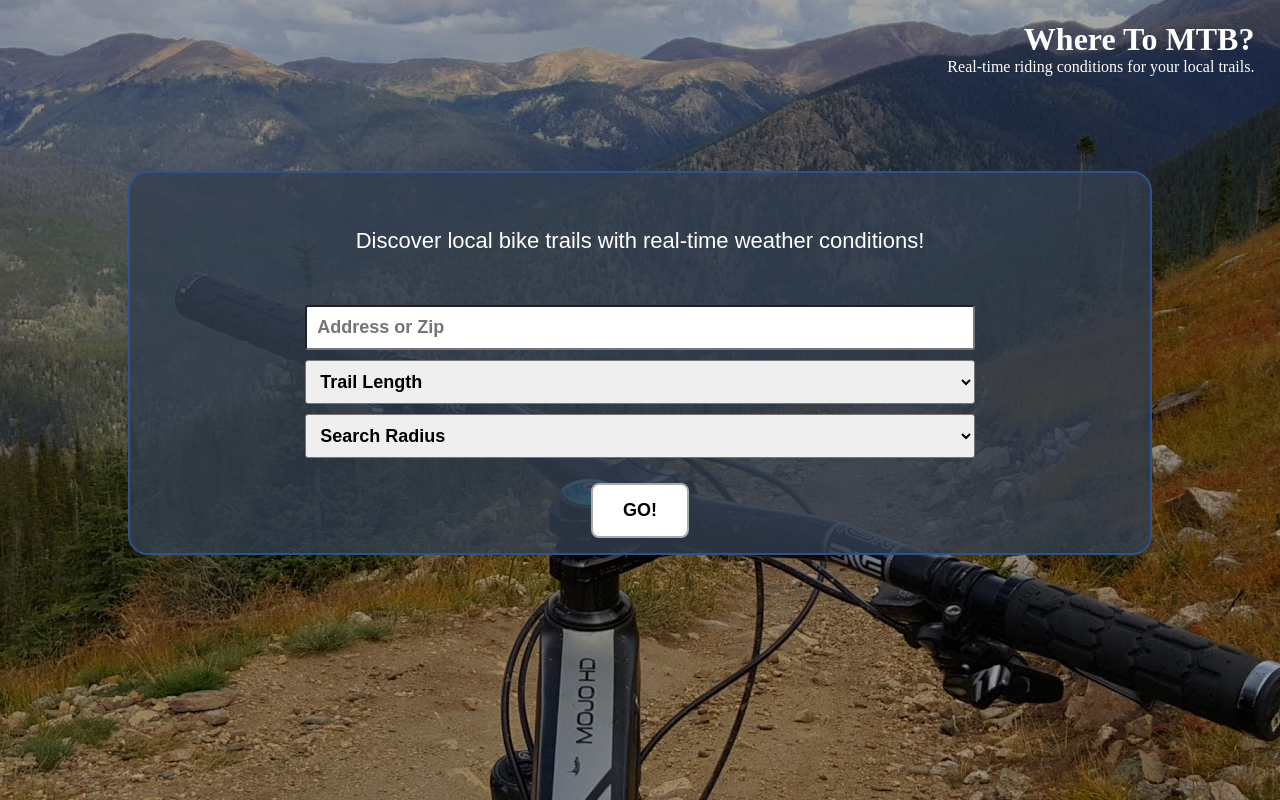
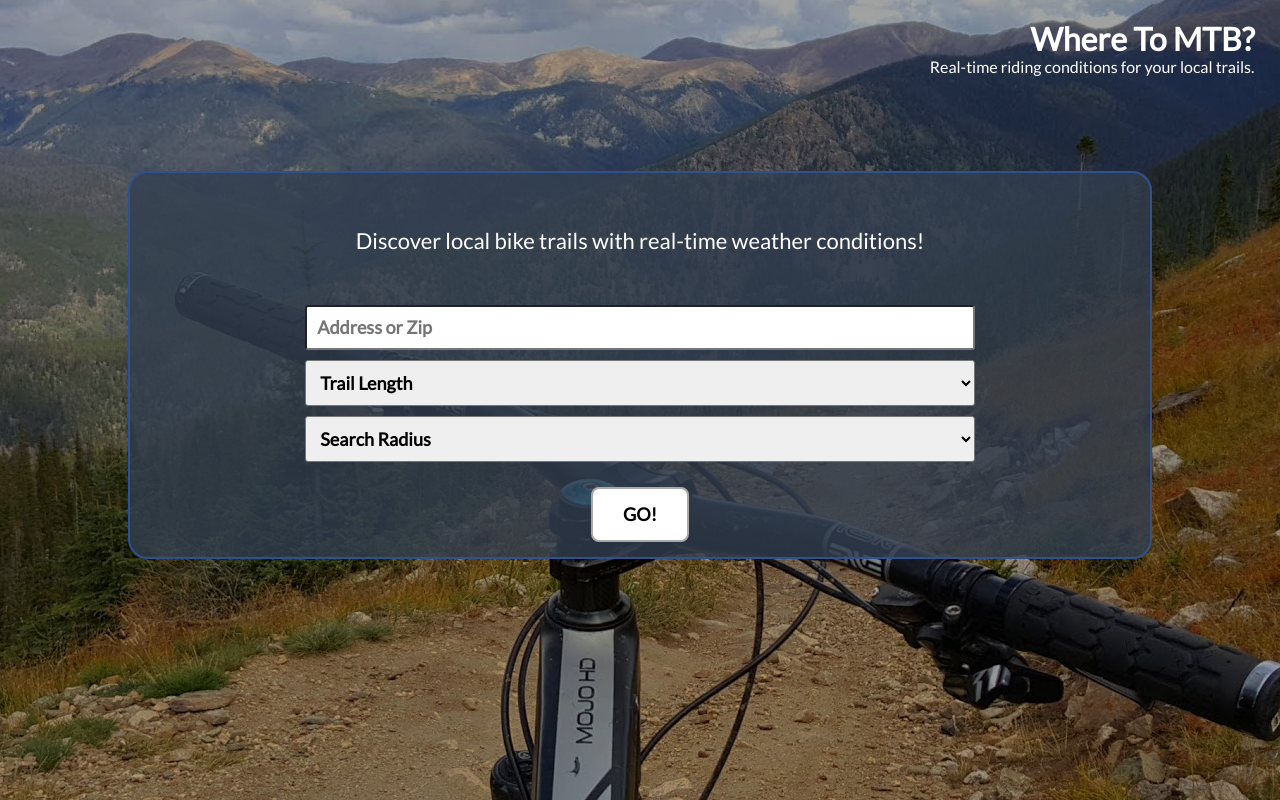
Before and after one commit to pocketcalculator/wheretomtb, a plain HTML site: page index.html in a window 1280 px wide. Drawn offline with nearby package versions, Linux system fonts and the light colour scheme; some packages are replaced by stand-ins of ours.

Commit message:
switching to Lato Google Font

```diff
--- a/index.html
+++ b/index.html
@@ -7,7 +7,7 @@
     <meta name="author" content="Paul Sczurek">
     <title>Where To MTB?</title>
     <meta name="viewport" content="width=device-width">
-    <link href="https://fonts.googleapis.com/css?family=Ubuntu" rel="stylesheet">
+    <link href="https://fonts.googleapis.com/css?family=Lato" rel="stylesheet">
     <link href="https://cdnjs.cloudflare.com/ajax/libs/normalize/4.1.1/normalize.css" rel="stylesheet">
     <link href="style.css" rel="stylesheet" type="text/css" />
   </head>
--- a/style.css
+++ b/style.css
@@ -1,3 +1,12 @@
+main {
+  width: 100%;
+  height: 90%;
+}
+
+main * {
+  font-family: 'Lato', sans-serif;
+}
+
 body {
     margin: 0;
     padding: 0;
@@ -6,15 +15,6 @@ body {
 
 body * {
     box-sizing: border-box;
-}
-
-main {
-  width: 100%;
-  height: 90%;
-}
-
-main * {
-  font-family: sans-serif;
 }
 
 a:link {
@@ -32,6 +32,7 @@ header {
     height: 125px;
     max-height: 150px;
     background-color: none;
+    font-family: 'Lato', sans-serif;
     color: white;
     text-align: right;
     padding-right: 2%;
```
